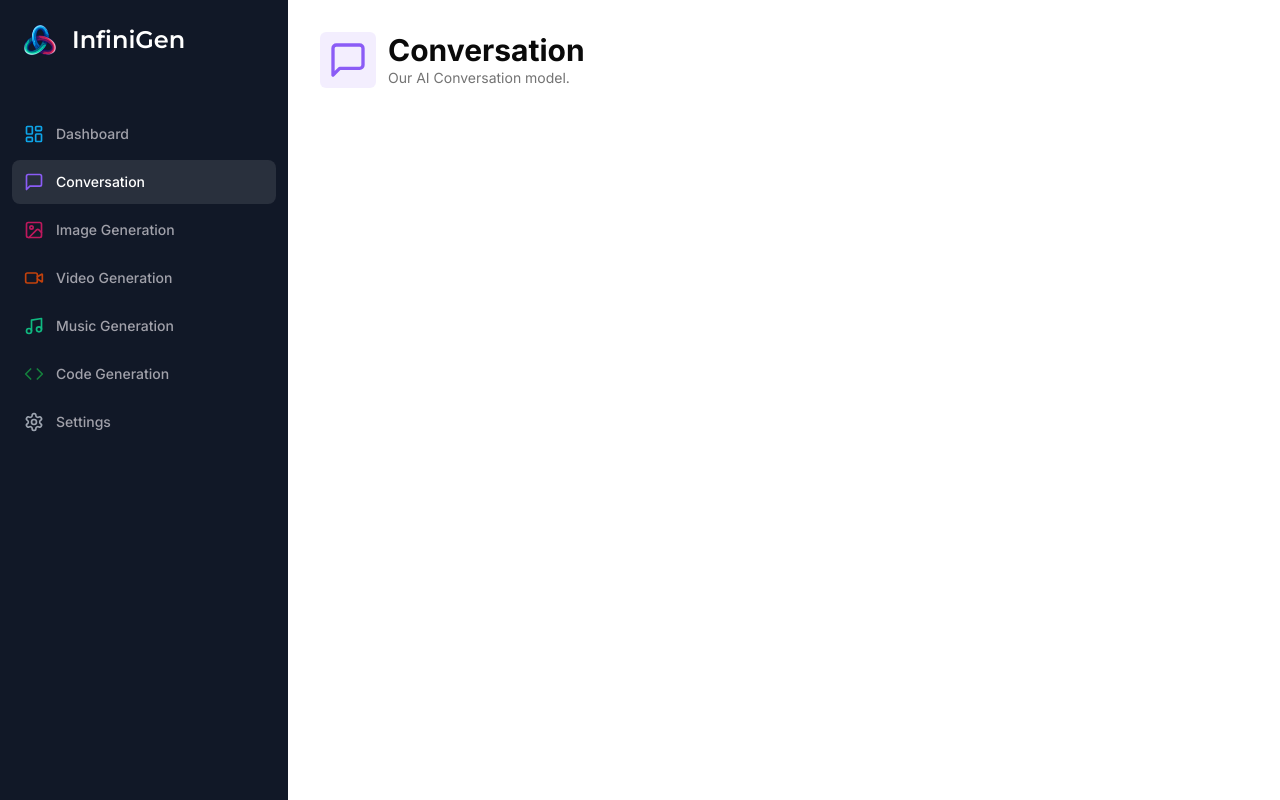
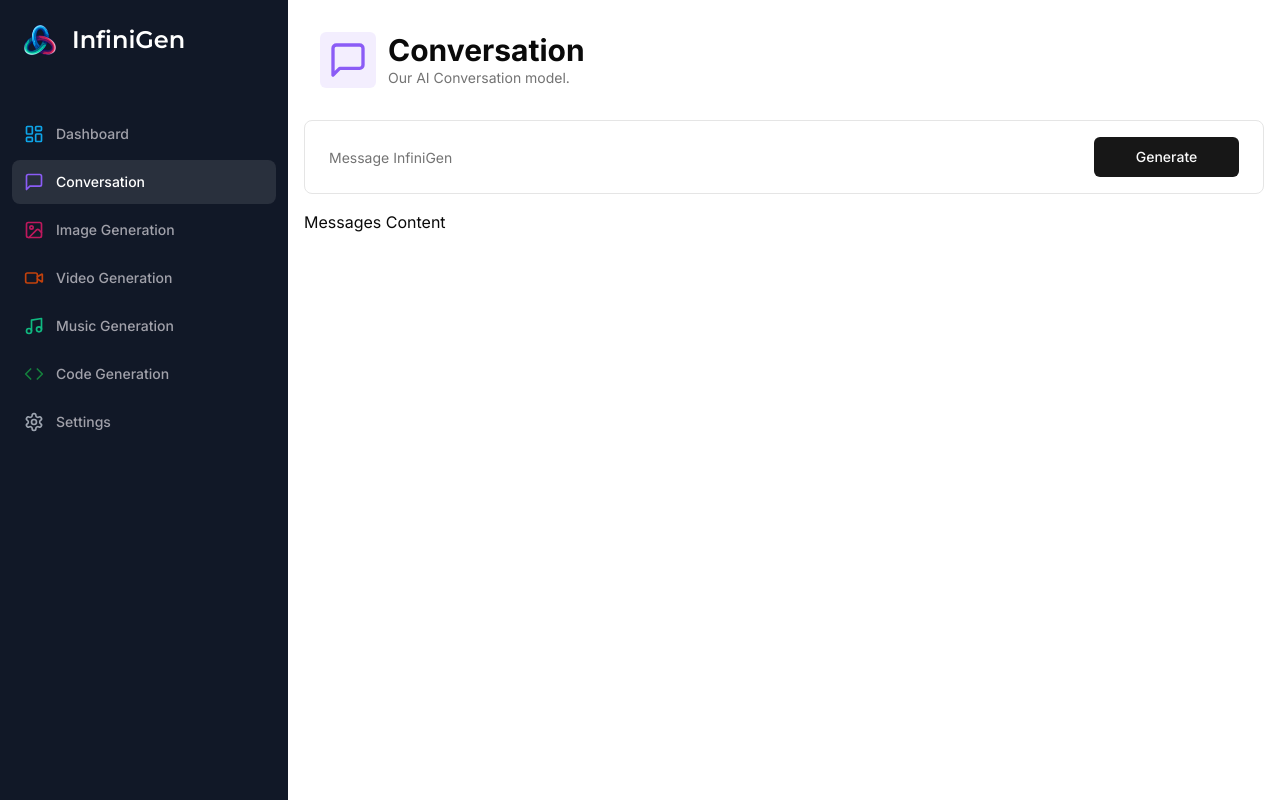
Before and after one commit to feliciahmq/infinigen, a Next.js app: page /conversation in a window 1280 px wide. Built offline with nearby package versions, Linux system fonts and the light colour scheme.

Commit message:
Add: Page Format

```diff
--- a/app/(dashboard)/(routes)/conversation/constants.ts
+++ b/app/(dashboard)/(routes)/conversation/constants.ts
@@ -1,5 +1,7 @@
 import * as z from "zod";
 
 export const formSchema = z.object({
-
+  prompt: z.string().min(1, {
+    message: "Prompt is required",
+  }),
 })
--- a/app/(dashboard)/(routes)/conversation/page.tsx
+++ b/app/(dashboard)/(routes)/conversation/page.tsx
@@ -1,17 +1,30 @@
 "use client";
 
 import * as z from "zod";
+import { zodResolver } from "@hookform/resolvers/zod";
 import Heading from "@/components/heading";
+import { Form, FormControl, FormField, FormItem } from "@/components/ui/form";
 
 import { MessageSquare } from "lucide-react";
 import { useForm } from "react-hook-form";
 
+import { formSchema } from "./constants";
+import { Input } from "@/components/ui/input";
+import { Button } from "@/components/ui/button";
+
 const Conversation = () => {
-  const form = useForm({
+  const form = useForm<z.infer<typeof formSchema>>({
+    resolver: zodResolver(formSchema),
     defaultValues: {
       prompt: ""
     }
   });
+
+  const isLoading = form.formState.isSubmitting;
+
+  const onSubmit = async (values: z.infer<typeof formSchema>) => {
+    console.log(values);
+  };
 
   return (
     <div>
@@ -23,7 +36,36 @@
         bgColor="bg-violet-500/10"
       />
       <div className="px-4 lg:px-4">
-
+        <div>
+          <Form {...form}>
+            <form
+              onSubmit={form.handleSubmit(onSubmit)}
+              className="rounded-lg border w-full p-4 px-3 md:px-6 focus-within:shadow-sm grid grid-cols-12 gap-2"
+            >
+              <FormField
+                name="prompt"
+                render={({ field }) => (
+                  <FormItem className="col-span-12 lg:col-span-10">
+                    <FormControl className="m-0 p-0">
+                      <Input
+                        className="border-0 outline-none focus-visible:ring-0 focus-visible:ring-transparent"
+                        disabled={isLoading}
+                        placeholder="Message InfiniGen"
+                        {...field}
+                      />
+                    </FormControl>
+                  </FormItem>
+                )}
+              />
+              <Button className="col-span-12 lg:col-span-2 w-full" disabled={isLoading}>
+                Generate
+              </Button>
+            </form>
+          </Form>
+        </div>
+        <div className="space-y-4 mt-4">
+          Messages Content
+        </div>
       </div>
     </div>
   );
--- /dev/null
+++ b/components/ui/input.tsx
@@ -0,0 +1,25 @@
+import * as React from "react"
+
+import { cn } from "@/lib/utils"
+
+export interface InputProps
+  extends React.InputHTMLAttributes<HTMLInputElement> {}
+
+const Input = React.forwardRef<HTMLInputElement, InputProps>(
+  ({ className, type, ...props }, ref) => {
+    return (
+      <input
+        type={type}
+        className={cn(
+          "flex h-10 w-full rounded-md border border-input bg-background px-3 py-2 text-sm ring-offset-background file:border-0 file:bg-transparent file:text-sm file:font-medium placeholder:text-muted-foreground focus-visible:outline-none focus-visible:ring-2 focus-visible:ring-ring focus-visible:ring-offset-2 disabled:cursor-not-allowed disabled:opacity-50",
+          className
+        )}
+        ref={ref}
+        {...props}
+      />
+    )
+  }
+)
+Input.displayName = "Input"
+
+export { Input }
```
